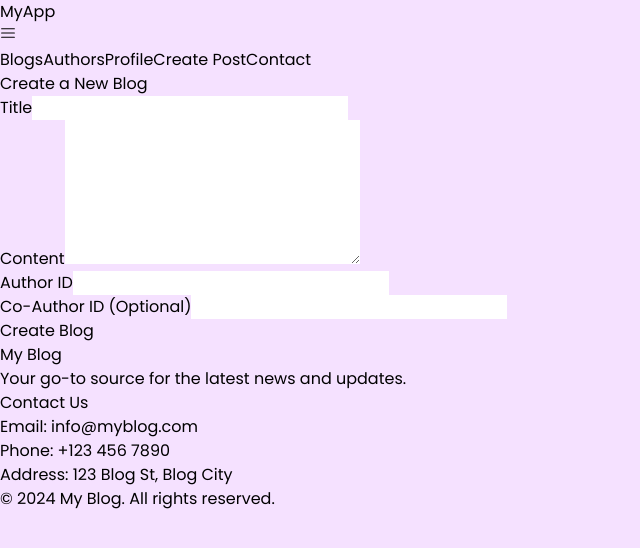
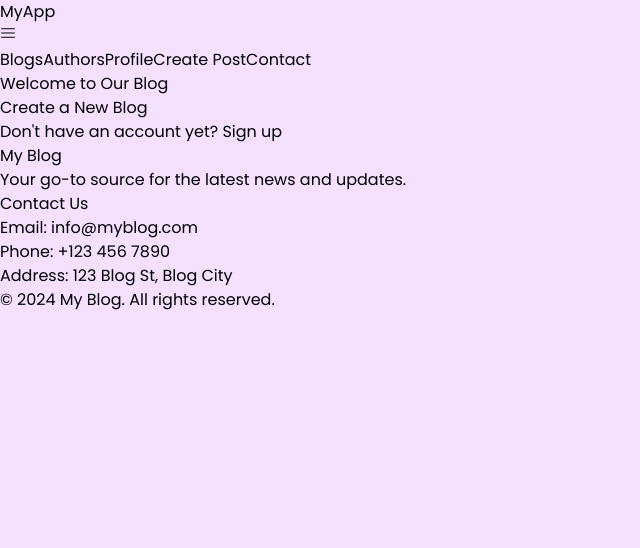
Before and after one commit to Saumyaaaaa/blog-pages, a React (Vite) app: page /blogs in a window 1280 px wide. Shown: the top 548 px of the page, without its empty margins (0-640 px from the left). Built offline with nearby package versions, Linux system fonts and the light colour scheme.

Commit message:
"Added react-toastify dependency and implemented toast notifications in BlogCreate component; created new BlogPage component with link to create a new blog; updated App.jsx to include new routes"

```diff
--- a/package.json
+++ b/package.json
@@ -14,7 +14,8 @@
     "react": "^18.2.0",
     "react-dom": "^18.2.0",
     "react-icons": "^5.2.1",
-    "react-router-dom": "^6.23.1"
+    "react-router-dom": "^6.23.1",
+    "react-toastify": "^10.0.5"
   },
   "devDependencies": {
     "@types/react": "^18.2.66",
--- a/src/App.jsx
+++ b/src/App.jsx
@@ -16,10 +16,11 @@ const App = () => {
       <Routes>
         <Route path="/" element={<Layout />}>
           <Route index element={<HomePage />} />
-          <Route path="/blogs" element={<BlogCreate />} />
+          <Route path="/blogs" element={<BlogPage />} />
+          <Route path="/blog/create" element={<BlogCreate />} />
           <Route path="blogs/:id" element={<BlogDetailPage />} />
-          <Route path="/authors" element={<AuthorPage/>} />
-          <Route path="/profile" element={<ProfilePage/>} />
+          <Route path="/authors" element={<AuthorPage />} />
+          <Route path="/profile" element={<ProfilePage />} />
         </Route>
       </Routes>
     </Router>
--- a/src/components/Blog/BlogCreate.jsx
+++ b/src/components/Blog/BlogCreate.jsx
@@ -1,13 +1,13 @@
-import { useState } from "react";
+import React, { useState } from "react";
 import axios from "axios";
+import { ToastContainer, toast } from "react-toastify";
+import "react-toastify/dist/ReactToastify.css";
 
 const BlogCreate = () => {
   const [title, setTitle] = useState("");
   const [content, setContent] = useState("");
   const [authorId, setAuthorId] = useState("");
   const [coAuthorId, setCoAuthorId] = useState("");
-  const [error, setError] = useState("");
-  const [success, setSuccess] = useState("");
 
   const handleSubmit = async (e) => {
     e.preventDefault();
@@ -20,17 +20,15 @@ const BlogCreate = () => {
         co_AuthorId: coAuthorId,
       });
 
-      if (response.status === 201) {
-        setSuccess("Blog created successfully!");
+      if (response.status === 200) {
         setTitle("");
         setContent("");
         setAuthorId("");
         setCoAuthorId("");
-        setError("");
+        toast.success("Blog created successfully!", { autoClose: 3000 });
       }
     } catch (error) {
-      setError("Failed to create blog. Please try again.");
-      setSuccess("");
+      toast.error(error.message, { autoClose: 3000 });
     }
   };
 
@@ -38,8 +36,6 @@ const BlogCreate = () => {
     <div className="container mx-auto p-8">
       <div className="max-w-2xl mx-auto bg-white p-6 rounded-lg shadow-md">
         <h1 className="text-3xl font-bold mb-6">Create a New Blog</h1>
-        {error && <div className="text-red-500 mb-4">{error}</div>}
-        {success && <div className="text-green-500 mb-4">{success}</div>}
         <form onSubmit={handleSubmit} className="space-y-6">
           <div>
             <label
@@ -114,6 +110,7 @@ const BlogCreate = () => {
           </div>
         </form>
       </div>
+      <ToastContainer />
     </div>
   );
 };
--- a/src/pages/BlogPage.jsx
+++ b/src/pages/BlogPage.jsx
@@ -1,9 +1,28 @@
-import React from 'react'
+import React from "react";
+import { Link } from "react-router-dom";
 
 const BlogPage = () => {
   return (
-    <div>BlogPage</div>
-  )
-}
+    <div className="container mx-auto">
+      <h1 className="text-3xl font-bold mb-8 text-center">
+        Welcome to Our Blog
+      </h1>
+      <div className="flex justify-center">
+        <Link
+          to="/blog/create"
+          className="bg-blue-500 text-white px-6 py-3 rounded-md shadow-md hover:bg-blue-600 transition-colors"
+        >
+          Create a New Blog
+        </Link>
+      </div>
+      <div className="mt-8 text-center text-gray-700">
+        Don't have an account yet?{" "}
+        <Link to="/signup" className="text-blue-500">
+          Sign up
+        </Link>
+      </div>
+    </div>
+  );
+};
 
-export default BlogPage
+export default BlogPage;
```
Also changed, not shown: 1 other file (tests, documents, lock files or other folders).
